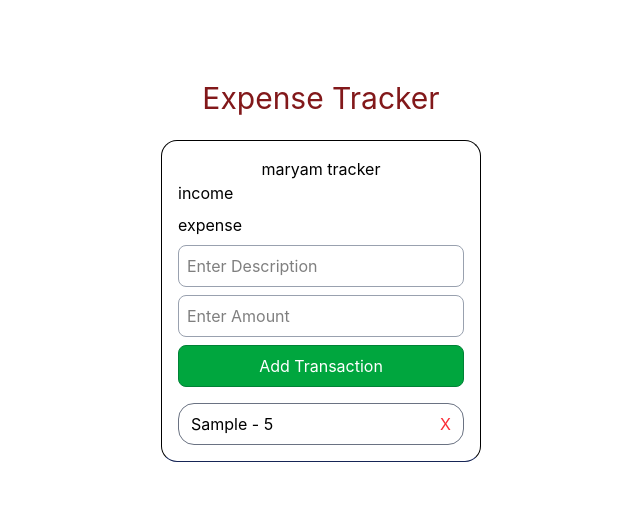
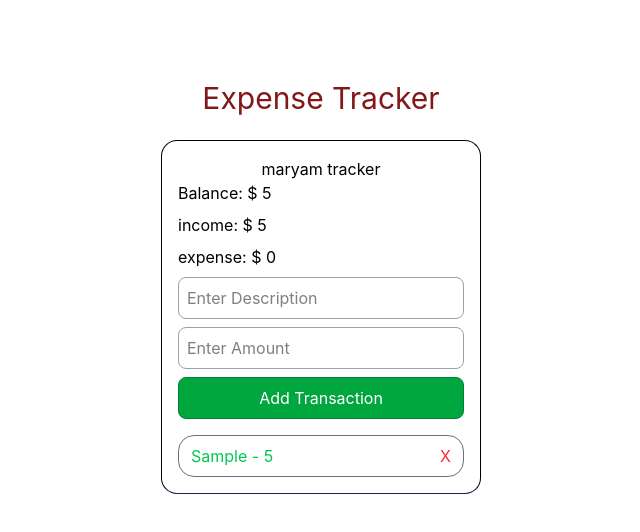
Before and after one commit to maryfar/Expense-Tracker, a React (Vite) app: page / in a window 1280 px wide. Both pictures are taken after typing "Sample", "5" into the empty fields and a click on the button "Add Transaction". Shown: the top 532 px of the page, without its empty margins (319-959 px from the left). Built offline with nearby package versions, Linux system fonts and the light colour scheme.

Commit message:
feat: show balance, income and expense handeled

```diff
--- a/src/ExpenseTracker.tsx
+++ b/src/ExpenseTracker.tsx
@@ -21,12 +21,26 @@ export default function ExpenseTracker() {
   function delteTransaction(id: number) {
     setTransaction(transactions.filter((item) => item.id != id));
   }
+
+  let total = 0;
+  transactions.map((item) => (total += item.amount));
+
+  let income = 0;
+  let expense = 0;
+  transactions.map((item) => {
+    if (item.amount > 0) {
+      income += item.amount;
+    } else {
+      expense += item.amount;
+    }
+  });
   return (
     <div className="border border-b-blue-950 p-4 rounded-2xl flex flex-col items-center justify-center min-w-80">
       <h2>maryam tracker</h2>
       <div className="flex flex-col gap-2 w-full mb-2">
-        <div>income</div>
-        <div>expense</div>
+        <div>Balance: $ {total}</div>
+        <div>income: $ {income}</div>
+        <div>expense: $ {expense}</div>
       </div>
       <div className="flex flex-col gap-2 w-full">
         <input
@@ -57,7 +71,10 @@ export default function ExpenseTracker() {
       <ul className="flex flex-col pt-4 gap-2 w-full ">
         {transactions.map((item, index) => (
           <div className=" flex justify-between border border-gray-500 rounded-2xl py-2 px-3 w-full">
-            <li key={index}>
+            <li
+              key={index}
+              className={item.amount > 0 ? "text-green-500" : "text-red-500"}
+            >
               {item.text} - {item.amount}{" "}
             </li>
             <button
```
